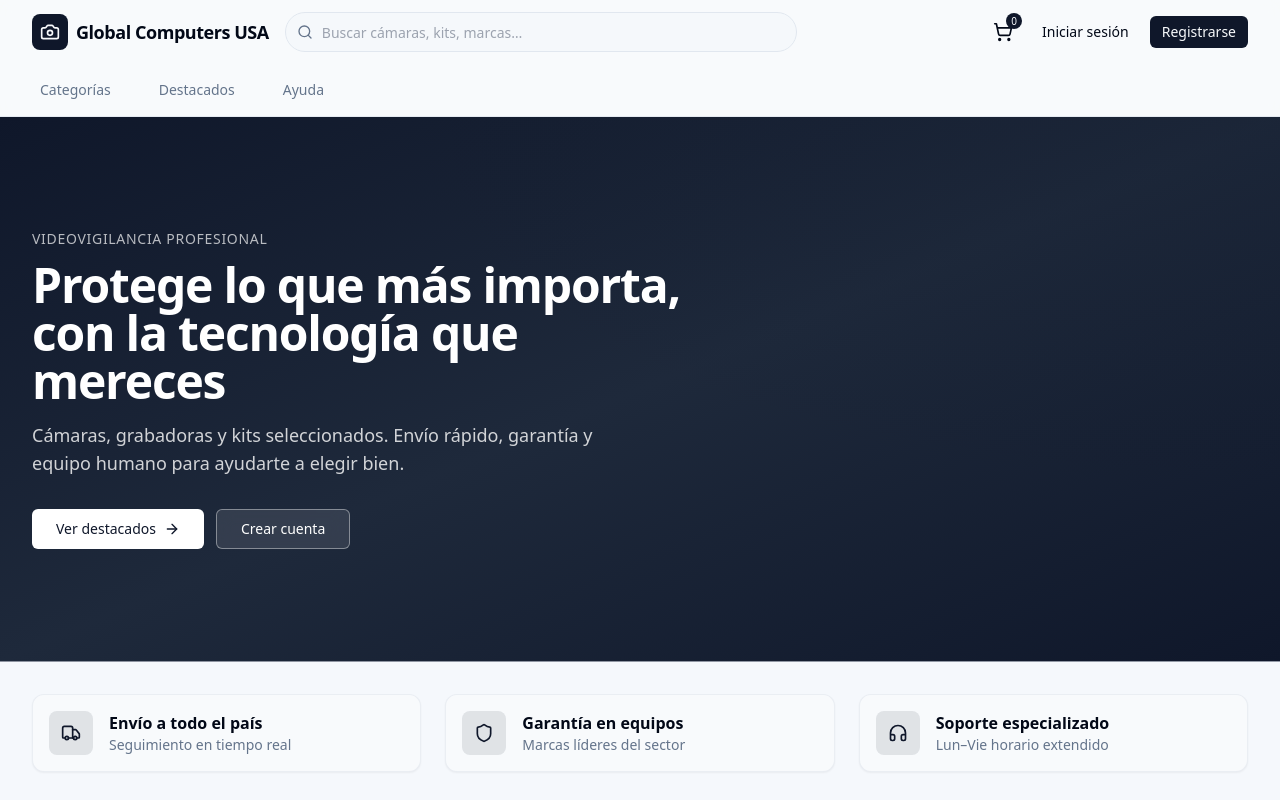
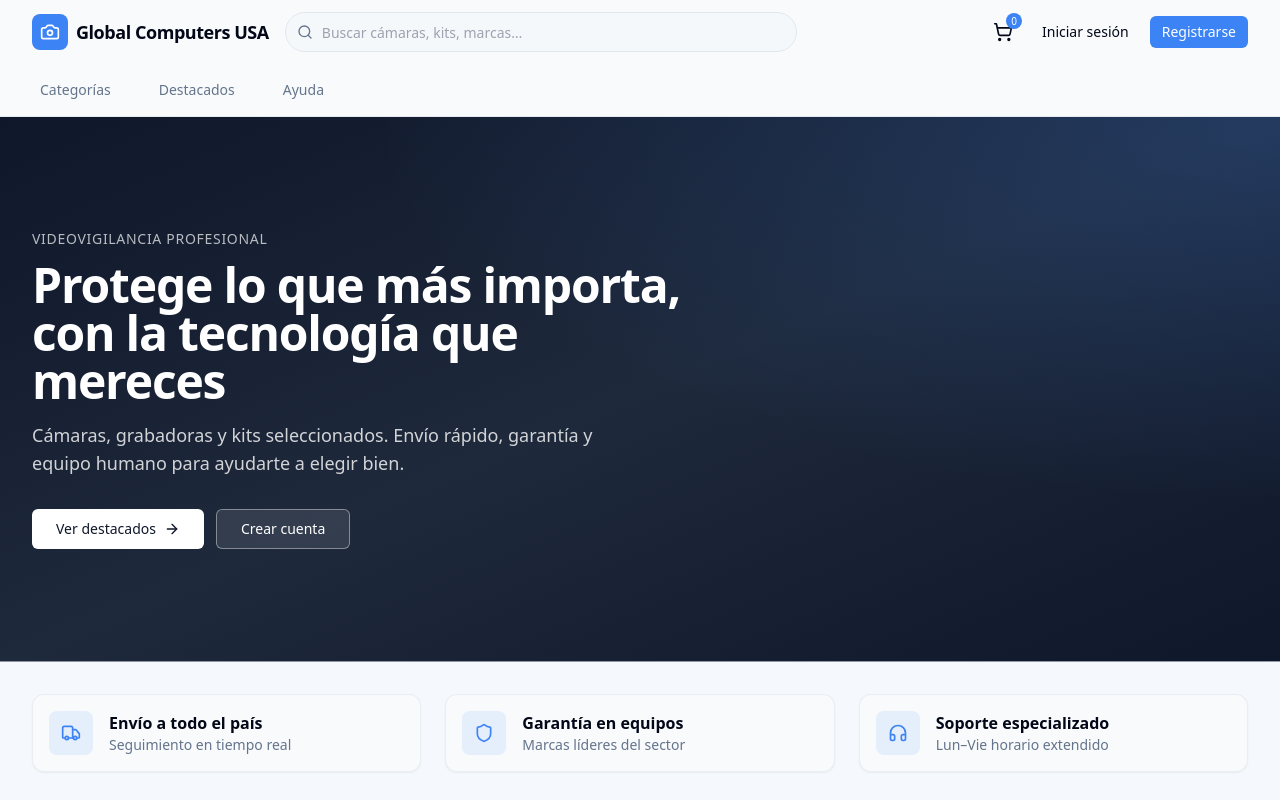
Before and after one commit to eduardosanz277-ship-it/globalcomputer, a Next.js app: page / in a window 1280 px wide. Shown: the top 800 px of the page. Built offline with nearby package versions, Linux system fonts and the light colour scheme; no server answers.

Commit message:
style: Refine global color palette in Tailwind CSS

```diff
--- a/tailwind.config.ts
+++ b/tailwind.config.ts
@@ -19,12 +19,12 @@ const config: Config = {
       colors: {
         border: "hsl(214 32% 91%)",
         input: "hsl(214 32% 91%)",
-        ring: "hsl(222.2 84% 56.3%)",
+        ring: "hsl(217 91% 60%)",
         background: "hsl(210 40% 98%)",
         foreground: "hsl(222.2 84% 4.9%)",
         primary: {
-          DEFAULT: "hsl(222.2 47.4% 11.2%)",
-          foreground: "hsl(210 40% 98%)",
+          DEFAULT: "hsl(217 91% 60%)",
+          foreground: "hsl(0 0% 100%)",
         },
         secondary: {
           DEFAULT: "hsl(210 40% 96.1%)",
@@ -52,10 +52,10 @@ const config: Config = {
         },
         /** Panel admin (marca roja) */
         admin: {
-          DEFAULT: "hsl(0 72% 51%)",
+          DEFAULT: "hsl(217 91% 60%)",
           foreground: "hsl(0 0% 100%)",
-          muted: "hsl(0 86% 97%)",
-          ring: "hsl(0 72% 51%)",
+          muted: "hsl(221 100% 95%)",
+          ring: "hsl(217 91% 60%)",
         },
       },
       borderRadius: {
```
